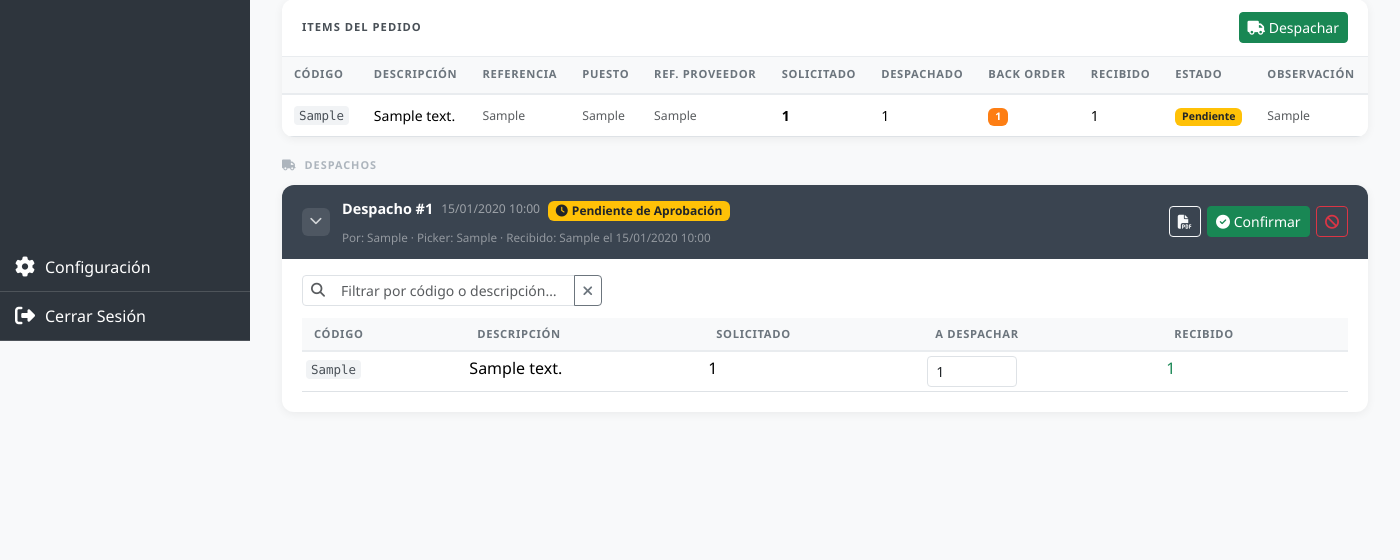
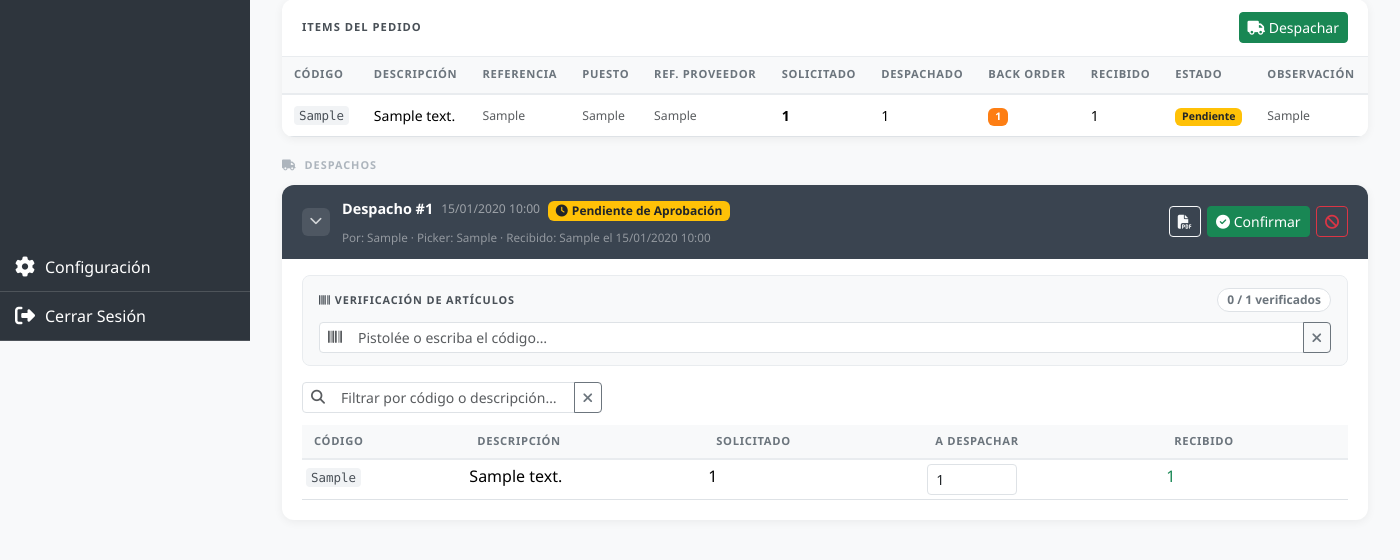
Before and after one commit to bicari/PreciosProgramables, a Django app: page /pedidos/1/ in a window 1400 px wide. Shown: the part 459-1019 px from the top of the page. Before the commit the page ends 851 px from the top, so only its background shows below. Run offline with Django 5.2, Linux system fonts and the light colour scheme; a user stored in the database is signed in; tables that the repository leaves empty hold one stand-in row (values such as "Sample post"); parts of the project's set-up code (start-up, migrations or seed data) failed here and were passed over; some libraries are stand-ins or nearby versions.

Commit message:
feat(pedidos): widget HTML y CSS de pistoleo en tabla de despacho
Co-Authored-By: Claude Sonnet 4.6 <noreply@anthropic.com>

```diff
--- a/templates/pedidos-detalle.html
+++ b/templates/pedidos-detalle.html
@@ -325,6 +325,40 @@
 
         <div class="collapse show" id="despacho-body-{{ despacho.numero_despacho }}">
             <div class="pd-despacho-body">
+                {% if despacho.estado == 'PENDIENTE_APROBACION' and es_supervisor %}
+                <div class="pd-pistoleo-wrap mb-3">
+                    <div class="pd-pistoleo-header">
+                        <span class="pd-pistoleo-label">
+                            <i class="fas fa-barcode me-1"></i>Verificación de artículos
+                        </span>
+                        <span class="pd-pistoleo-counter"
+                              id="pd-counter-{{ despacho.numero_despacho }}"
+                              data-count="0"
+                              data-total="{{ despacho.items.all|length }}">
+                            0 / {{ despacho.items.all|length }} verificados
+                        </span>
+                    </div>
+                    <div class="input-group input-group-sm">
+                        <span class="input-group-text bg-white text-muted">
+                            <i class="fas fa-barcode"></i>
+                        </span>
+                        <input type="text"
+                               id="pd-pistoleo-{{ despacho.numero_despacho }}"
+                               class="form-control pd-pistoleo-field"
+                               placeholder="Pistolée o escriba el código…"
+                               autocomplete="off"
+                               autocorrect="off"
+                               spellcheck="false">
+                        <button class="btn btn-outline-secondary" type="button"
+                                onclick="document.getElementById('pd-pistoleo-{{ despacho.numero_despacho }}').value='';document.getElementById('pd-pistoleo-{{ despacho.numero_despacho }}').focus();">
+                            <i class="fas fa-times"></i>
+                        </button>
+                    </div>
+                    <div id="pd-alert-{{ despacho.numero_despacho }}"
+                         class="pd-pistoleo-alert d-none mt-2">
+                    </div>
+                </div>
+                {% endif %}
                 <div class="pd-despacho-filter">
                     <div class="input-group input-group-sm" style="max-width:300px;">
                         <span class="input-group-text text-muted bg-white"><i class="fas fa-search"></i></span>
@@ -363,8 +397,13 @@
                             {% if despacho.estado == 'PENDIENTE_APROBACION' and es_supervisor %}
                             <td data-label="Solicitado">{{ di.pedido_item.cantidad_solicitada }}</td>
                             <td data-label="A Despachar">
-                                <input type="number" name="cantidad_{{ di.id }}" value="{{ di.cantidad_despachada }}"
-                                       min="0" class="form-control form-control-sm" style="max-width:90px;">
+                                <div class="d-flex align-items-center gap-2">
+                                    <input type="number" name="cantidad_{{ di.id }}" value="{{ di.cantidad_despachada }}"
+                                           min="0" class="form-control form-control-sm" style="max-width:90px;">
+                                    <span class="pd-check-icon d-none">
+                                        <i class="fas fa-check-circle text-success"></i>
+                                    </span>
+                                </div>
                             </td>
                             {% elif ver_cantidad_despacho %}
                             <td data-label="Despachado">{{ di.cantidad_despachada }}</td>
@@ -807,6 +846,76 @@
         margin-top: 0.2rem;
     }
 }
+
+/* ── Widget de pistoleo ──────────────────────────── */
+.pd-pistoleo-wrap {
+    background: #f8f9fa;
+    border: 1px solid #e9ecef;
+    border-radius: 8px;
+    padding: 0.75rem 1rem;
+}
+
+.pd-pistoleo-header {
+    display: flex;
+    align-items: center;
+    justify-content: space-between;
+    margin-bottom: 0.6rem;
+}
+
+.pd-pistoleo-label {
+    font-size: 0.68rem;
+    font-weight: 700;
+    text-transform: uppercase;
+    letter-spacing: 0.08em;
+    color: #495057;
+}
+
+.pd-pistoleo-counter {
+    font-size: 0.75rem;
+    font-weight: 600;
+    color: #6c757d;
+    background: #fff;
+    border: 1px solid #dee2e6;
+    border-radius: 20px;
+    padding: 0.2em 0.75em;
+    transition: color 0.3s, background 0.3s, border-color 0.3s;
+}
+
+.pd-counter-completo {
+    color: #146c43 !important;
+    border-color: #a3cfbb !important;
+    background: #d1e7dd !important;
+}
+
+.pd-pistoleo-field {
+    border-left: 0 !important;
+    border-radius: 0 !important;
+}
+
+.pd-pistoleo-alert {
+    font-size: 0.82rem;
+    color: #842029;
+    background: #f8d7da;
+    border: 1px solid #f5c2c7;
+    border-radius: 6px;
+    padding: 0.35rem 0.75rem;
+}
+
+/* ── Fila verificada ─────────────────────────────── */
+.pd-fila-verificada {
+    background-color: #d1e7dd !important;
+    transition: background-color 0.25s ease;
+}
+
+.pd-fila-verificada:hover {
+    background-color: #b8dfc8 !important;
+}
+
+.pd-check-icon {
+    font-size: 1rem;
+    flex-shrink: 0;
+    line-height: 1;
+}
 </style>
 
 <script>
```
